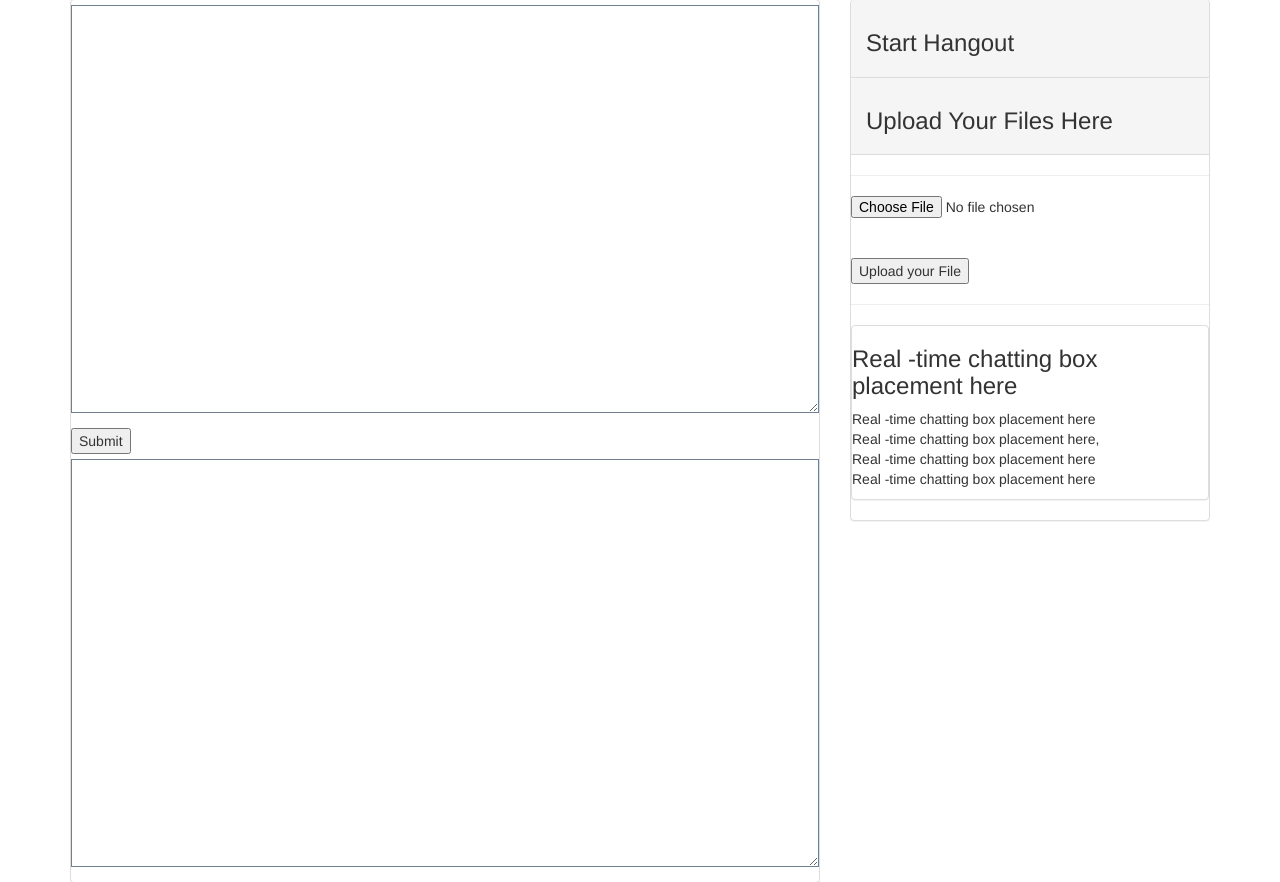
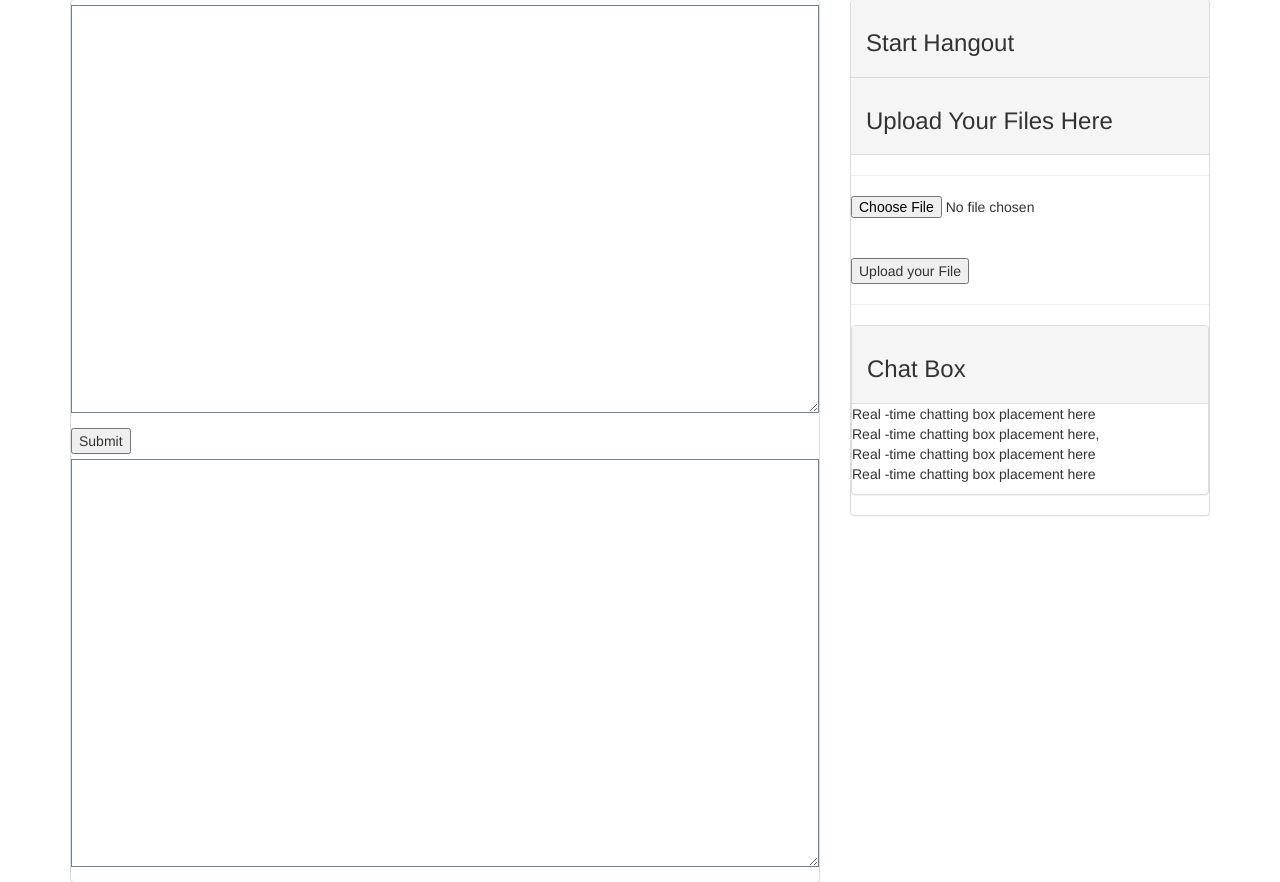
Before and after one commit to patrickokare/DevCollabApp, a PHP site: page / in a window 1280 px wide. Shown: the part 259-1141 px from the top of the page. Run offline with PHP 8.4, Linux system fonts and the light colour scheme; some libraries are stand-ins or nearby versions.

Commit message:
Clean up of final site design

```diff
--- a/index.php
+++ b/index.php
@@ -126,13 +126,14 @@ if($_SERVER['REQUEST_METHOD'] === 'POST' && !empty($_POST['preview-form-comment'
 <hr>
 
                 <div class="panel panel-default">
-                <h3> Real -time chatting box placement here </h3>
+                    <div class="panel-heading">
+                <h3> Chat Box  </h3>
+                        </div>
                 <p>  Real -time chatting box placement here<br>
                     Real -time chatting box placement here,<br>
                     Real -time chatting box placement here <br>
                     Real -time chatting box placement here
                 </p>
-
 
 
     </div>
@@ -141,6 +142,9 @@ if($_SERVER['REQUEST_METHOD'] === 'POST' && !empty($_POST['preview-form-comment'
     </div>
 
 </div>
+
+
+
 
 
 
```
